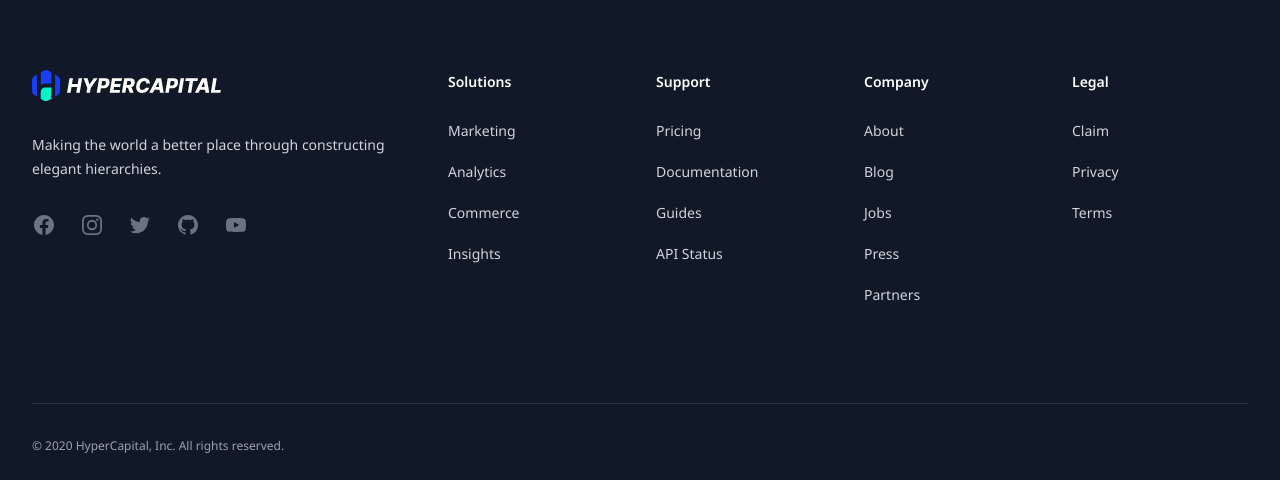
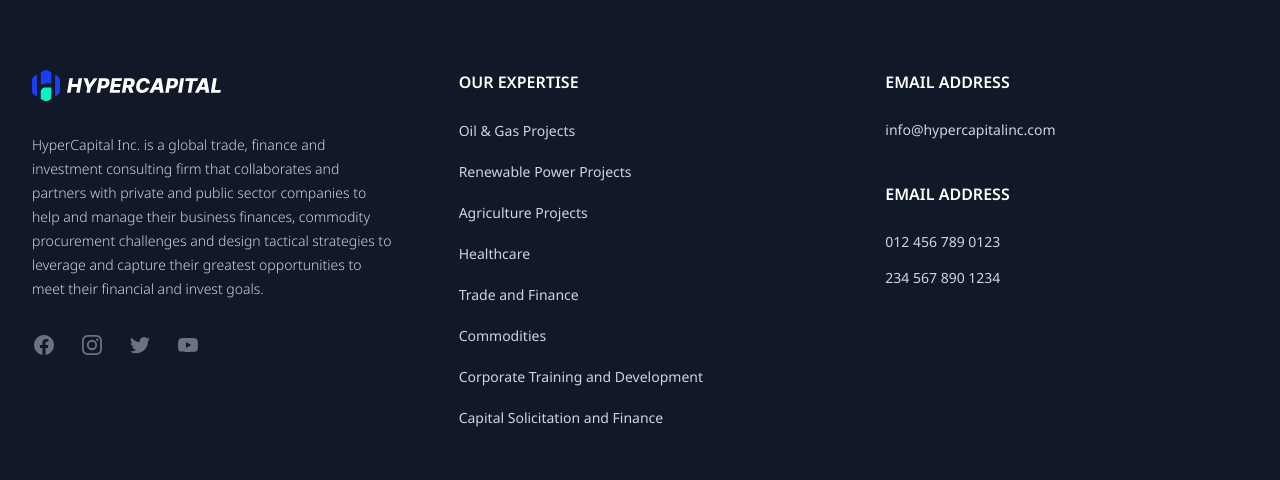
Before and after one commit to sumitbhandari-js/hypercapitalv2, a Next.js app: page / in a window 1280 px wide. Shown: the part 6835-7315 px from the top of the page. Built offline with nearby package versions, Linux system fonts and the light colour scheme.

Commit message:
fix:footer

```diff
--- a/src/app/layout/Footer.tsx
+++ b/src/app/layout/Footer.tsx
@@ -1,34 +1,22 @@
 "use client";
 
 import Image from "next/image";
+import Link from "next/link";
 import React from "react";
 
 export const Footer = () => {
   const navigation = {
     solutions: [
-      { name: "Marketing", href: "#" },
-      { name: "Analytics", href: "#" },
-      { name: "Commerce", href: "#" },
-      { name: "Insights", href: "#" },
+      { name: "Oil & Gas Projects", href: "#" },
+      { name: "Renewable Power Projects", href: "#" },
+      { name: "Agriculture Projects", href: "#" },
+      { name: "Healthcare", href: "#" },
+      { name: "Trade and Finance", href: "#" },
+      { name: "Commodities", href: "#" },
+      { name: "Corporate Training and Development", href: "#" },
+      { name: "Capital Solicitation and Finance", href: "#" },
     ],
-    support: [
-      { name: "Pricing", href: "#" },
-      { name: "Documentation", href: "#" },
-      { name: "Guides", href: "#" },
-      { name: "API Status", href: "#" },
-    ],
-    company: [
-      { name: "About", href: "#" },
-      { name: "Blog", href: "#" },
-      { name: "Jobs", href: "#" },
-      { name: "Press", href: "#" },
-      { name: "Partners", href: "#" },
-    ],
-    legal: [
-      { name: "Claim", href: "#" },
-      { name: "Privacy", href: "#" },
-      { name: "Terms", href: "#" },
-    ],
+
     social: [
       {
         name: "Facebook",
@@ -65,19 +53,7 @@ export const Footer = () => {
           </svg>
         ),
       },
-      {
-        name: "GitHub",
-        href: "#",
-        icon: (props: any) => (
-          <svg fill="currentColor" viewBox="0 0 24 24" {...props}>
-            <path
-              fillRule="evenodd"
-              d="M12 2C6.477 2 2 6.484 2 12.017c0 4.425 2.865 8.18 6.839 9.504.5.092.682-.217.682-.483 0-.237-.008-.868-.013-1.703-2.782.605-3.369-1.343-3.369-1.343-.454-1.158-1.11-1.466-1.11-1.466-.908-.62.069-.608.069-.608 1.003.07 1.531 1.032 1.531 1.032.892 1.53 2.341 1.088 2.91.832.092-.647.35-1.088.636-1.338-2.22-.253-4.555-1.113-4.555-4.951 0-1.093.39-1.988 1.029-2.688-.103-.253-.446-1.272.098-2.65 0 0 .84-.27 2.75 1.026A9.564 9.564 0 0112 6.844c.85.004 1.705.115 2.504.337 1.909-1.296 2.747-1.027 2.747-1.027.546 1.379.202 2.398.1 2.651.64.7 1.028 1.595 1.028 2.688 0 3.848-2.339 4.695-4.566 4.943.359.309.678.92.678 1.855 0 1.338-.012 2.419-.012 2.747 0 .268.18.58.688.482A10.019 10.019 0 0022 12.017C22 6.484 17.522 2 12 2z"
-              clipRule="evenodd"
-            />
-          </svg>
-        ),
-      },
+
       {
         name: "YouTube",
         href: "#",
@@ -100,11 +76,14 @@ export const Footer = () => {
         Footer
       </h2>
       <div className="mx-auto max-w-7xl px-6 pb-8 pt-16 sm:pt-24 lg:px-8 lg:pt-32">
-        <div className="xl:grid xl:grid-cols-3 xl:gap-8">
+        <div className="xl:grid xl:grid-cols-3 xl:gap-16">
           <div className="space-y-8">
             <Image src="/footer-logo.svg" width={190} height={70} alt="HyperCapital" />
-            <p className="text-sm leading-6 text-gray-300">
-              Making the world a better place through constructing elegant hierarchies.
+            <p className="text-sm leading-6 font-light text-gray-300">
+              HyperCapital Inc. is a global trade, finance and investment consulting firm that collaborates
+              and partners with private and public sector companies to help and manage their business
+              finances, commodity procurement challenges and design tactical strategies to leverage and
+              capture their greatest opportunities to meet their financial and invest goals.
             </p>
             <div className="flex space-x-6">
               {navigation.social.map((item) => (
@@ -115,10 +94,9 @@ export const Footer = () => {
               ))}
             </div>
           </div>
-          <div className="mt-16 grid grid-cols-2 gap-8 xl:col-span-2 xl:mt-0">
-            <div className="md:grid md:grid-cols-2 md:gap-8">
+
           <div>
-                <h3 className="text-sm font-semibold leading-6 text-white">Solutions</h3>
+            <h3 className="text-base font-semibold leading-6 text-white">OUR EXPERTISE</h3>
             <ul role="list" className="mt-6 space-y-4">
               {navigation.solutions.map((item) => (
                 <li key={item.name}>
@@ -129,43 +107,34 @@ export const Footer = () => {
               ))}
             </ul>
           </div>
-              <div className="mt-10 md:mt-0">
-                <h3 className="text-sm font-semibold leading-6 text-white">Support</h3>
-                <ul role="list" className="mt-6 space-y-4">
-                  {navigation.support.map((item) => (
-                    <li key={item.name}>
-                      <a href={item.href} className="text-sm leading-6 text-gray-300 hover:text-white">
-                        {item.name}
-                      </a>
-                    </li>
-                  ))}
-                </ul>
+
+          <div className="md:gap-8 space-y-10">
+            <div className="">
+              <h3 className="text-base font-semibold leading-6 text-white">EMAIL ADDRESS</h3>
+              <Link
+                href="mail:info@hypercapitalinc.com"
+                className="mt-6 space-y-4 block text-sm leading-6 text-gray-300 hover:text-white"
+              >
+                info@hypercapitalinc.com
+              </Link>
             </div>
-            </div>
-            <div className="md:grid md:grid-cols-2 md:gap-8">
-              <div>
-                <h3 className="text-sm font-semibold leading-6 text-white">Company</h3>
-                <ul role="list" className="mt-6 space-y-4">
-                  {navigation.company.map((item) => (
-                    <li key={item.name}>
-                      <a href={item.href} className="text-sm leading-6 text-gray-300 hover:text-white">
-                        {item.name}
-                      </a>
-                    </li>
-                  ))}
-                </ul>
-              </div>
-              <div className="mt-10 md:mt-0">
-                <h3 className="text-sm font-semibold leading-6 text-white">Legal</h3>
-                <ul role="list" className="mt-6 space-y-4">
-                  {navigation.legal.map((item) => (
-                    <li key={item.name}>
-                      <a href={item.href} className="text-sm leading-6 text-gray-300 hover:text-white">
-                        {item.name}
-                      </a>
-                    </li>
-                  ))}
-                </ul>
+
+            <div className="">
+              <h3 className="text-base font-semibold leading-6 text-white">EMAIL ADDRESS</h3>
+              <div className="mt-6 space-y-3">
+                {" "}
+                <Link
+                  href="mail:info@hypercapitalinc.com"
+                  className="space-y-4 block text-sm leading-6 text-gray-300 hover:text-white"
+                >
+                  012 456 789 0123
+                </Link>
+                <Link
+                  href="mail:info@hypercapitalinc.com"
+                  className="space-y-4 block text-sm leading-6 text-gray-300 hover:text-white"
+                >
+                  234 567 890 1234
+                </Link>
               </div>
             </div>
           </div>
```
Lines whose indentation alone changed are shown as unchanged.
